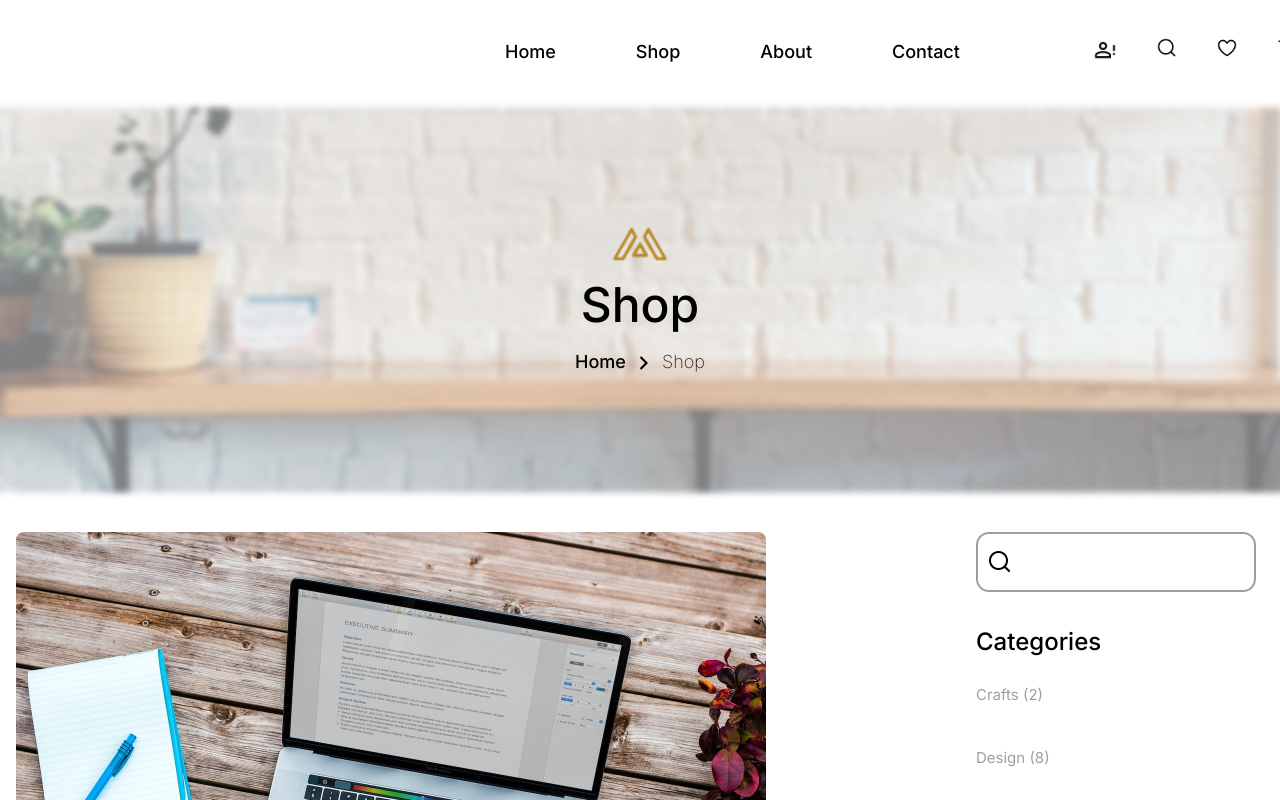
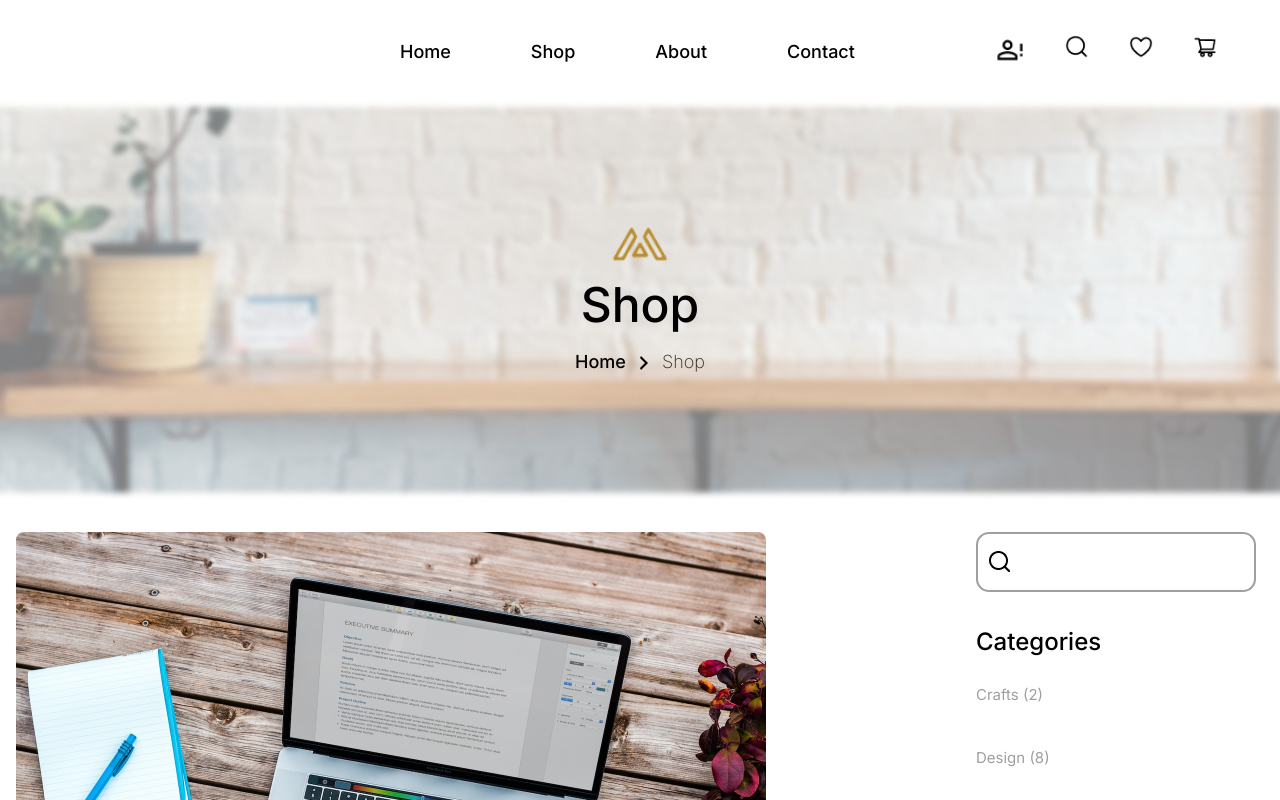
Before and after one commit to khansatanveer/hackathon, a Next.js app: page /Blog in a window 1280 px wide. Shown: the top 800 px of the page. Built offline with nearby package versions, Linux system fonts and the light colour scheme.

Commit message:
add files

```diff
--- a/src/app/components/header.tsx
+++ b/src/app/components/header.tsx
@@ -10,7 +10,7 @@ const Header = () => {
     <header className="flex h-[100px] items-center justify-center">
       <div className="grid grid-cols-2 sm:grid-cols-1 lg:grid-cols-1">
         {/* Navigation */}
-        <div className="absolute top-[20px] left-4 lg:top-[38px] lg:left-[505px] sm:top-[38px] sm:left-[130px] md:left-[220px]">
+        <div className="absolute top-[20px] left-4 lg:top-[38px]  sm:top-[38px] sm:left-[130px] md:left-[220px] lg:left-[400px]">
           <nav className="flex gap-4 sm:gap-4 md:gap-5 lg:gap-20 text-[15px] sm:text-[16px] lg:text-[18px] px-6 lg:px-0 font-medium">
             <Link href="/Home" className="text-black hover:underline leading-7">
               Home
@@ -28,7 +28,7 @@ const Header = () => {
         </div>
 
         {/* Icons */}
-        <div className="flex gap-5 sm:gap-3 md:gap-4 lg:gap-[40px] ml-0 md:mr-[-90px] sm:ml-[440px] lg:ml-[1093px] px-24 sm:px-6 lg:px-0 mr-4 lg:mr-12 mt-8 sm:mt-0 lg:mt-0 ">
+        <div className="flex gap-5 sm:gap-3 md:gap-4 lg:gap-[40px] ml-0 md:mr-[-90px] sm:ml-[440px] lg:ml-[980px] px-24 sm:px-6 lg:px-0 mr-4 lg:mr-12 mt-8 sm:mt-0 lg:mt-0 ">
 
           <a href="../Account" rel="noopener noreferrer" aria-label="Profile">
             <Image
```
